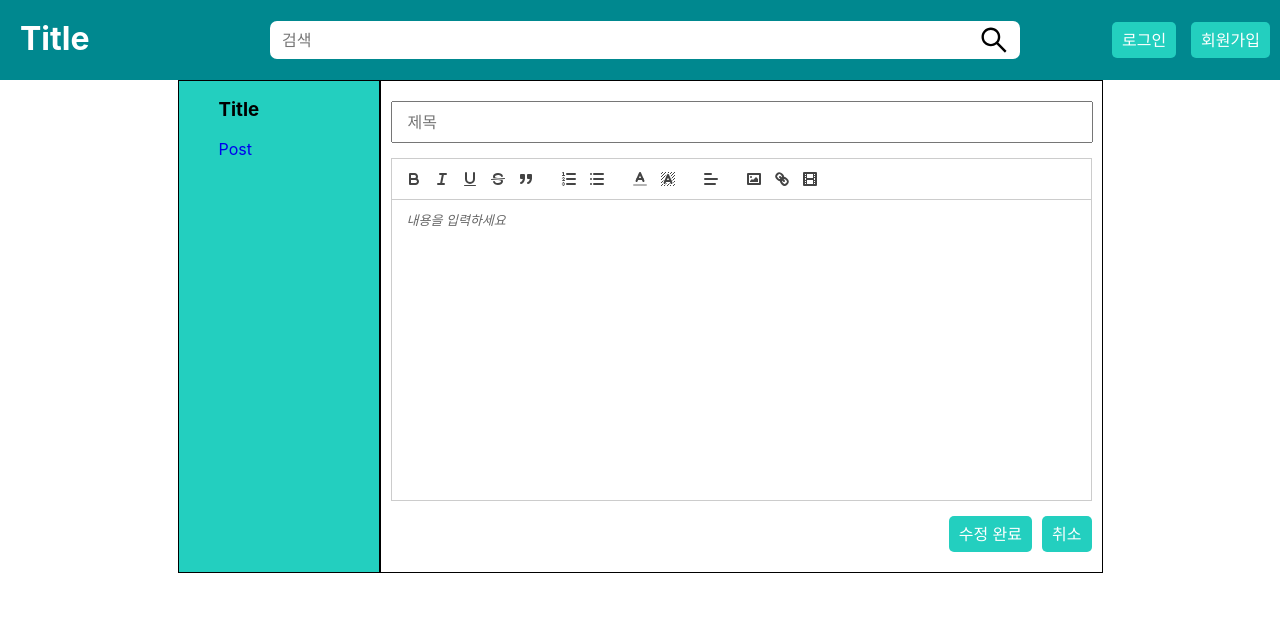
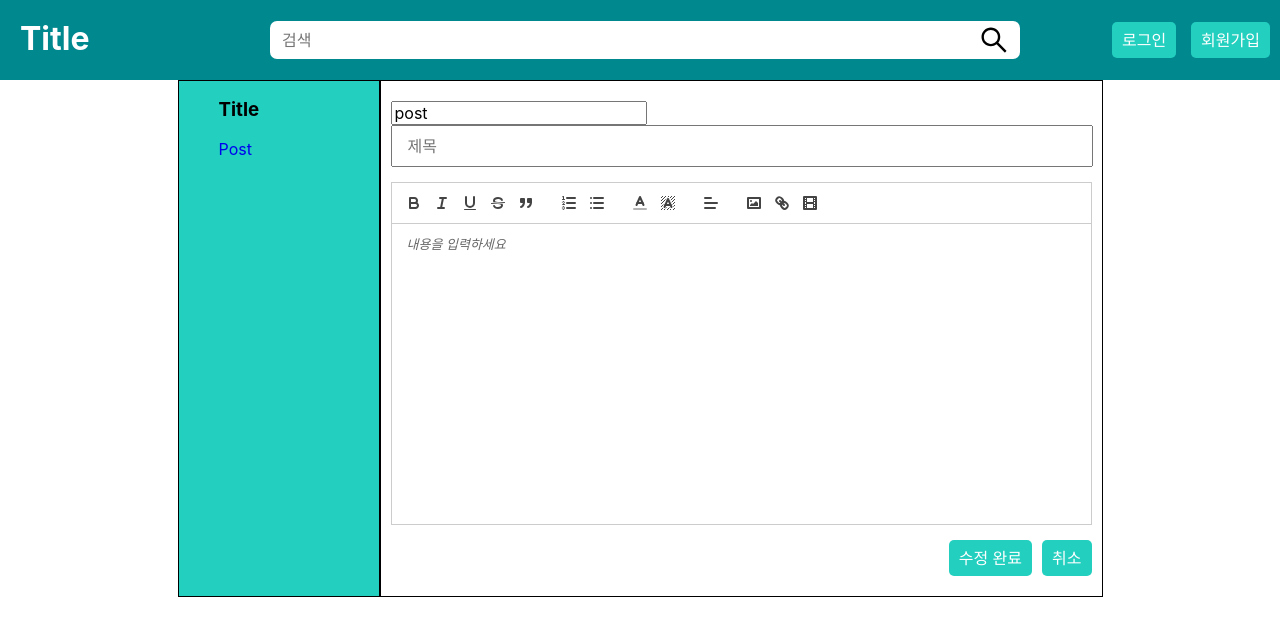
Before and after one commit to tagjune12/ReactBoard, a React (Create React App) app in the folder client/: page /modify/1 in a window 1280 px wide. Shown: the top 636 px of the page. Built offline with nearby package versions, Linux system fonts and the light colour scheme.

Commit message:
Refactor: Editor컴포넌트 수정

```diff
--- a/client/src/components/Editor.jsx
+++ b/client/src/components/Editor.jsx
@@ -4,7 +4,7 @@ import React, { useState, useRef, useEffect } from 'react';
 import Quill from 'quill';
 import 'quill/dist/quill.snow.css';
 import { useNavigate, useParams } from 'react-router';
-import { useDispatch, useSelector } from 'react-redux';
+import { useDispatch } from 'react-redux';
 import {
   changeField,
   updatePost,
@@ -12,10 +12,10 @@ import {
 } from '@modules/posts/writepost';
 import Button from './common/Button';
 import { initialize } from '@modules/posts/writepost';
-import clsx from 'clsx';
+// import clsx from 'clsx';
 
 // 글 제목 작성
-const EditorHead = ({ content: { title } }) => {
+const EditorHead = ({ article: { title, category } }) => {
   const dispatch = useDispatch();
   const onChange = (event) => {
     dispatch(changeField('title', event.target.value));
@@ -23,6 +23,12 @@ const EditorHead = ({ content: { title } }) => {
 
   return (
     <>
+      <input
+        className="category-input"
+        placeholder="카테고리"
+        value={'post'}
+        // onChange={onChange}
+      />
       {title ? (
         <input
           className="title-input"
@@ -38,18 +44,16 @@ const EditorHead = ({ content: { title } }) => {
 };
 
 // 글 내용 작성
-const EditorBody = ({ content, className }) => {
+const EditorBody = ({
+  article: { loading, error, content, post, comment, reply },
+  className,
+  onModifyBtnClick,
+  onWriteBtnClick,
+}) => {
   const navigation = useNavigate();
   const editorInstance = useRef(null);
   const editorContainer = useRef(null);
-
   const dispatch = useDispatch();
-  const params = useParams();
-  const { loading, error, post } = useSelector(({ writePost }) => ({
-    loading: writePost.loading,
-    error: writePost.error,
-    post: writePost.post,
-  }));
 
   useEffect(() => {
     editorInstance.current = new Quill(editorContainer.current, {
@@ -79,8 +83,8 @@ const EditorBody = ({ content, className }) => {
   useEffect(() => {
     if (mounted.current) return;
     mounted.current = true;
-    editorInstance.current.root.innerHTML = content['content'];
-  }, [content]);
+    editorInstance.current.root.innerHTML = content;
+  }, []);
 
   useEffect(() => {
     if (post) {
@@ -89,16 +93,6 @@ const EditorBody = ({ content, className }) => {
       alert('오류가 발생했습니다. 다시 시도해주세요.');
     }
   });
-
-  const onWriteBtnClick = (event) => {
-    event.preventDefault();
-    dispatch(writeNewPost(content));
-  };
-
-  const onModifyBtnClick = (event) => {
-    event.preventDefault();
-    dispatch(updatePost([params.id, content]));
-  };
 
   return (
     <>
@@ -124,25 +118,55 @@ const EditorBody = ({ content, className }) => {
 };
 
 // 본 컴포넌트
-const Editor = ({ className, content }) => {
+const Editor = ({ className, article, type }) => {
   const dispatch = useDispatch();
+  const params = useParams();
 
   useEffect(() => {
-    // dispatch(initialize());
-
     return () => {
-      console.log('초기화');
+      // console.log('초기화');
       dispatch(initialize());
     };
   }, []);
 
+  const onWriteBtnClick = (event) => {
+    event.preventDefault();
+    dispatch(
+      writeNewPost({
+        title: article.title,
+        category: article.category,
+        content: article.content,
+      }),
+    );
+  };
+
+  const onModifyBtnClick = (event) => {
+    event.preventDefault();
+    dispatch(
+      updatePost([
+        params.id,
+        {
+          title: article.title,
+          category: article.category,
+          content: article.content,
+        },
+      ]),
+    );
+  };
+
   return (
     <div className="write-form">
-      {/* <br />
-      <br /> */}
+      {console.log(article)}
       <form>
-        <EditorHead className={className} content={content} />
-        <EditorBody className={className} content={content} />
+        {type === 'post' && (
+          <EditorHead className={className} article={article} />
+        )}
+        <EditorBody
+          className={className}
+          article={article}
+          onWriteBtnClick={onWriteBtnClick}
+          onModifyBtnClick={onModifyBtnClick}
+        />
       </form>
     </div>
   );
--- a/client/src/modules/posts/writepost.jsx
+++ b/client/src/modules/posts/writepost.jsx
@@ -28,7 +28,7 @@ export const updatePost = createRequestThunk(updateActions, update);
 const initialState = {
   loading: false,
   error: false,
-  category: '',
+  category: 'post',
   title: '',
   content: '',
   post: null,
@@ -50,12 +50,21 @@ const writePost = handleActions(
       loading: true,
       error: false,
     }),
-    [WRITE_POST_SUCCCESS]: (state, { payload: response }) => ({
-      ...state,
-      loading: false,
-      error: false,
-      post: response.data,
-    }),
+    [WRITE_POST_SUCCCESS]: (state, { payload: response }) => {
+      console.log(response);
+      return {
+        ...state,
+        loading: false,
+        error: false,
+        post: response.data,
+      };
+    },
+    // [WRITE_POST_SUCCCESS]: (state, { payload: response }) => ({
+    //   ...state,
+    //   loading: false,
+    //   error: false,
+    //   post: response.data,
+    // }),
     [WRITE_POST_FAILURE]: (state) => ({
       ...state,
       loading: false,
--- a/client/src/pages/ModifyPost.jsx
+++ b/client/src/pages/ModifyPost.jsx
@@ -1,17 +1,13 @@
 import Editor from '@components/Editor';
-import { useDispatch, useSelector } from 'react-redux';
+import { useSelector } from 'react-redux';
 
 const ModifyPost = () => {
-  const content = useSelector(({ writePost }) => ({
-    category: writePost.category,
-    title: writePost.title,
-    content: writePost.content,
-  }));
+  const post = useSelector(({ writePost }) => writePost);
 
   return (
     <>
       {/* {loading && '로딩중'} */}
-      {!false && <Editor className="modify" content={content} />}
+      {!false && <Editor className="modify" article={post} type="post" />}
     </>
   );
 };
--- a/client/src/pages/WritePost.jsx
+++ b/client/src/pages/WritePost.jsx
@@ -2,13 +2,9 @@ import Editor from '@components/Editor';
 import { useSelector } from 'react-redux';
 
 const WritePost = () => {
-  const content = useSelector(({ writePost }) => ({
-    category: 'post',
-    title: writePost.title,
-    content: writePost.content,
-  }));
+  const post = useSelector(({ writePost }) => writePost);
 
-  return <Editor className="write" content={content} />;
+  return <Editor className="write" article={post} type="post" />;
 };
 
 export default WritePost;
```
